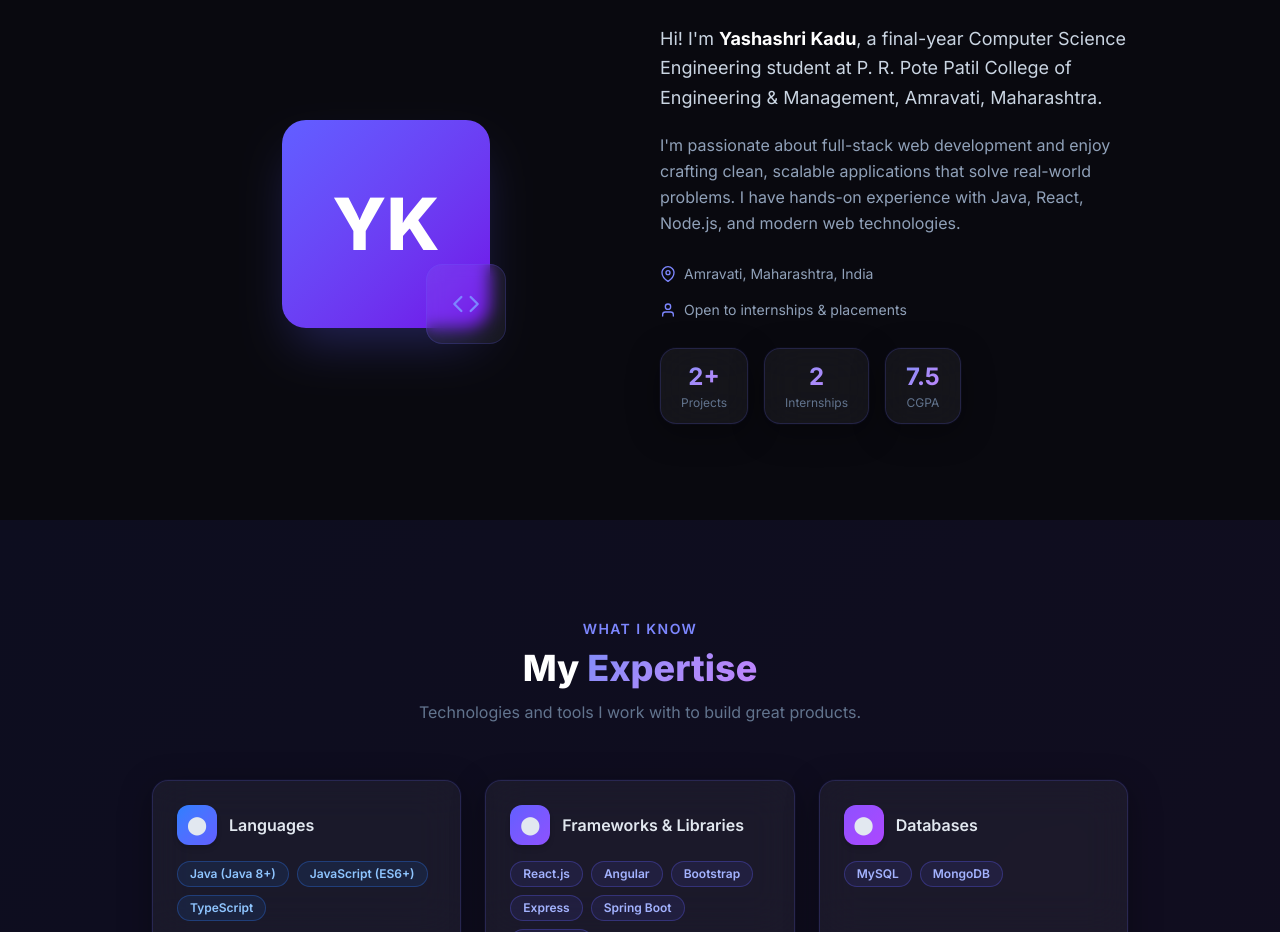
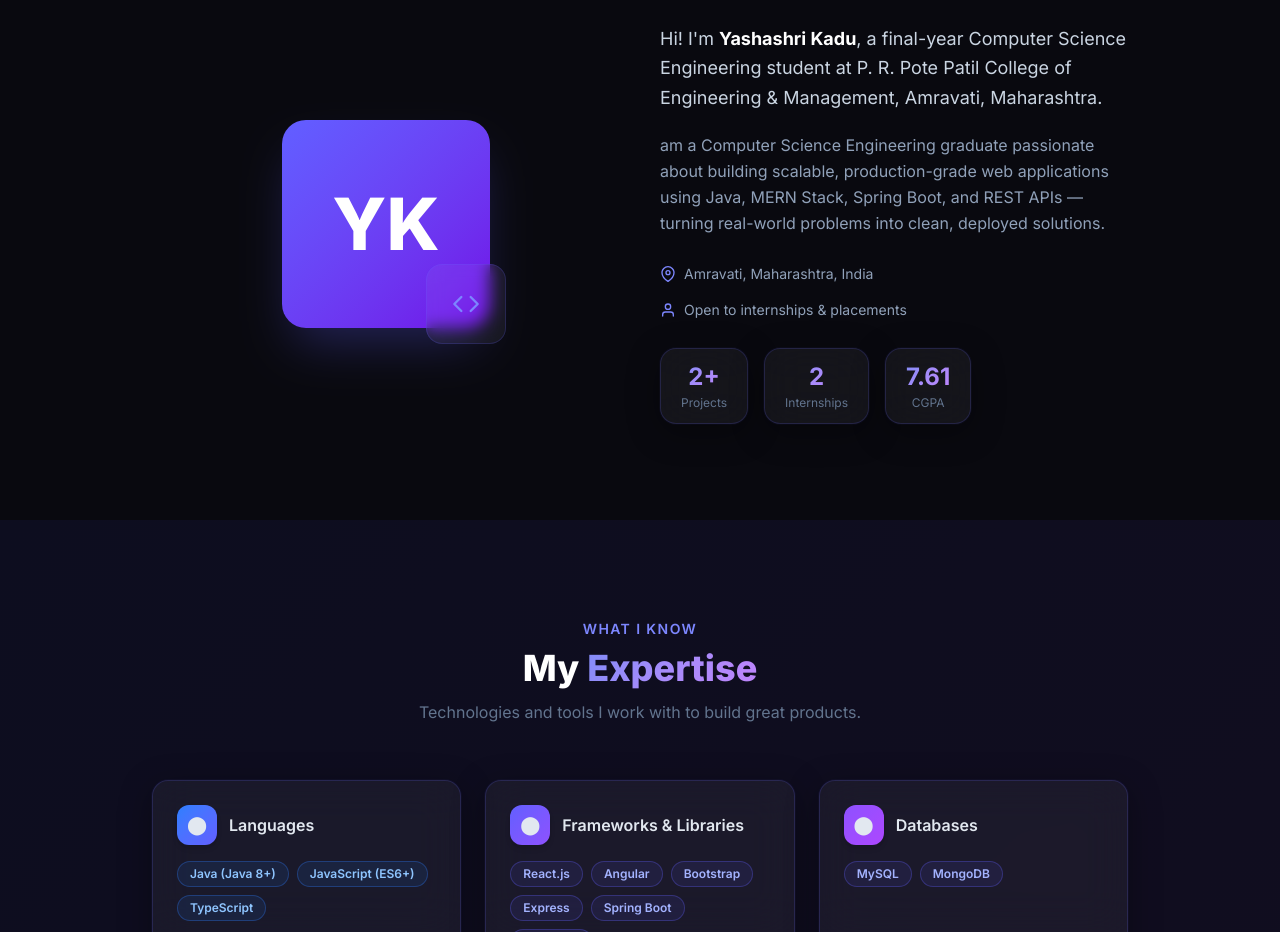
Before and after one commit to YASHASHRIKADU/yashashrikadu, a React (Vite) app: page / in a window 1280 px wide. Shown: the part 1000-1932 px from the top of the page. Built offline with nearby package versions, Linux system fonts and the light colour scheme.

Commit message:
Update About.jsx

```diff
--- a/src/components/About.jsx
+++ b/src/components/About.jsx
@@ -59,9 +59,7 @@ export default function About() {
                             Amravati, Maharashtra.
                         </p>
                         <p className="text-slate-400 leading-relaxed">
-                            I'm passionate about full-stack web development and enjoy crafting clean, scalable
-                            applications that solve real-world problems. I have hands-on experience with Java,
-                            React, Node.js, and modern web technologies.
+                           am a Computer Science Engineering graduate passionate about building scalable, production-grade web applications using Java, MERN Stack, Spring Boot, and REST APIs — turning real-world problems into clean, deployed solutions.
                         </p>
                         <div className="flex flex-wrap gap-4 pt-2">
                             <div className="flex items-center gap-2 text-sm text-slate-400">
@@ -74,7 +72,7 @@ export default function About() {
                             </div>
                         </div>
                         <div className="flex gap-4 pt-2">
-                            {[['2+', 'Projects'], ['2', 'Internships'], ['7.5', 'CGPA']].map(([val, label]) => (
+                            {[['2+', 'Projects'], ['2', 'Internships'], ['7.61', 'CGPA']].map(([val, label]) => (
                                 <div key={label} className="glass-dark px-5 py-3 rounded-xl text-center">
                                     <div className="text-2xl font-bold gradient-text">{val}</div>
                                     <div className="text-xs text-slate-500 mt-0.5">{label}</div>
```
